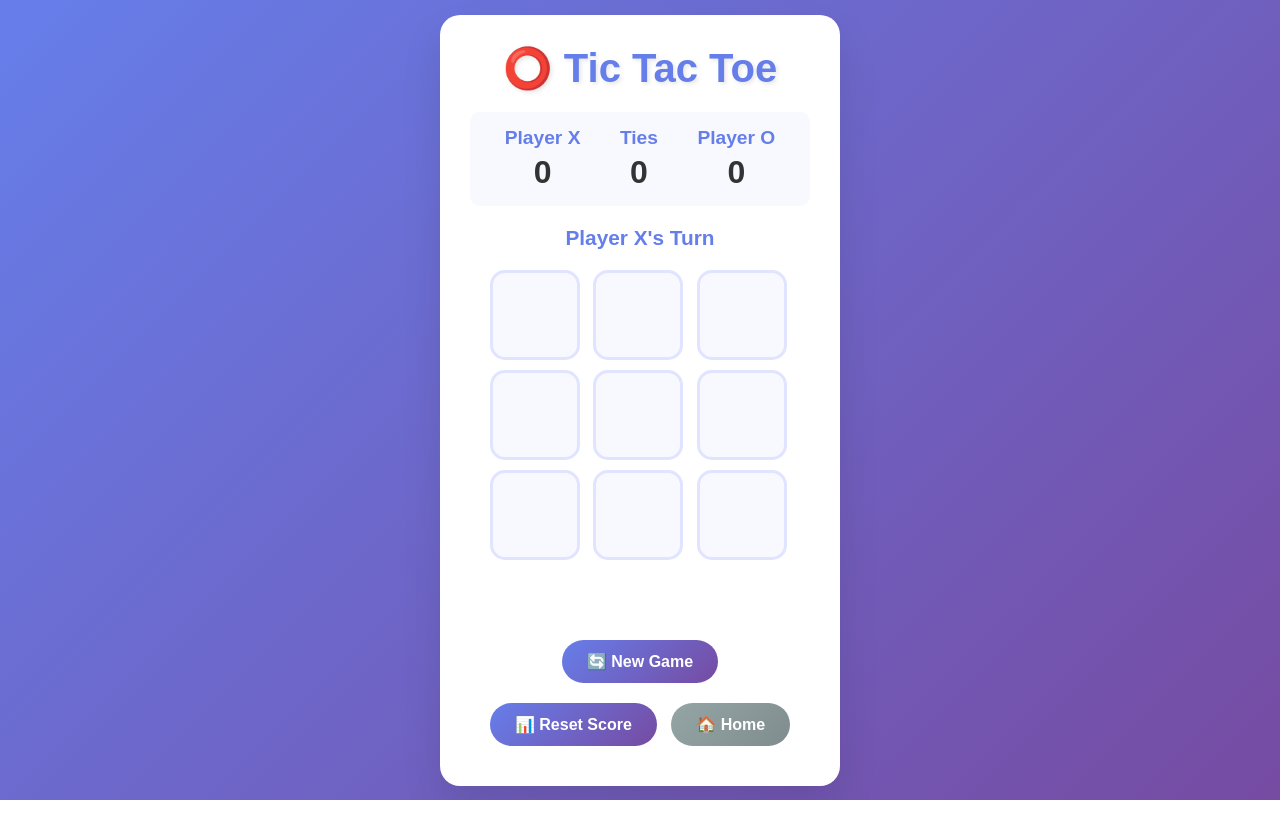
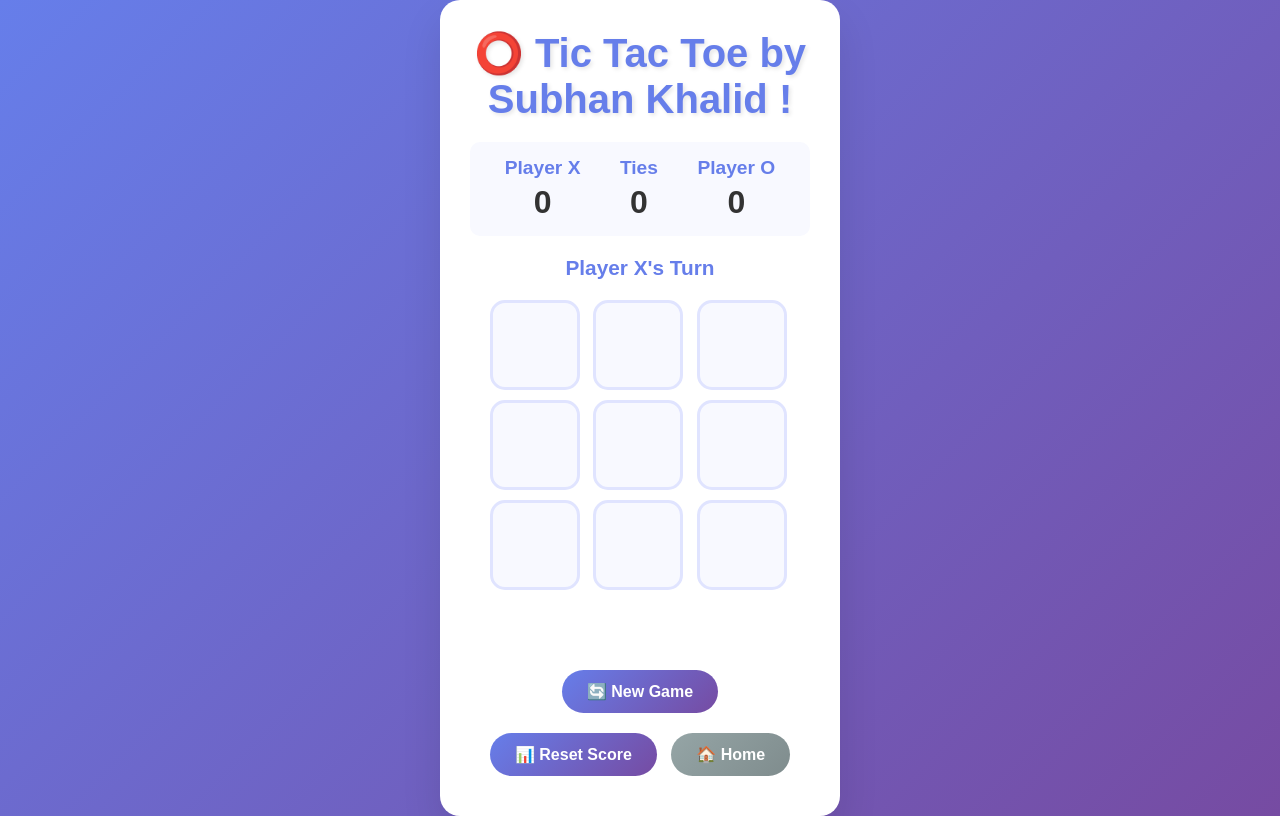
Before and after one commit to subhannnkhalid/tic-tac-toe, a plain HTML site: page index.html in a window 1280 px wide. Drawn offline with Linux system fonts and the light colour scheme.

Commit message:
Update index.html

```diff
--- a/index.html
+++ b/index.html
@@ -263,7 +263,7 @@
 <body>
     <div class="game-container">
         <!-- Game title -->
-        <h1>⭕ Tic Tac Toe</h1>
+        <h1>⭕ Tic Tac Toe by Subhan Khalid !</h1>
 
         <!-- Score tracking -->
         <div class="score-board">
```
